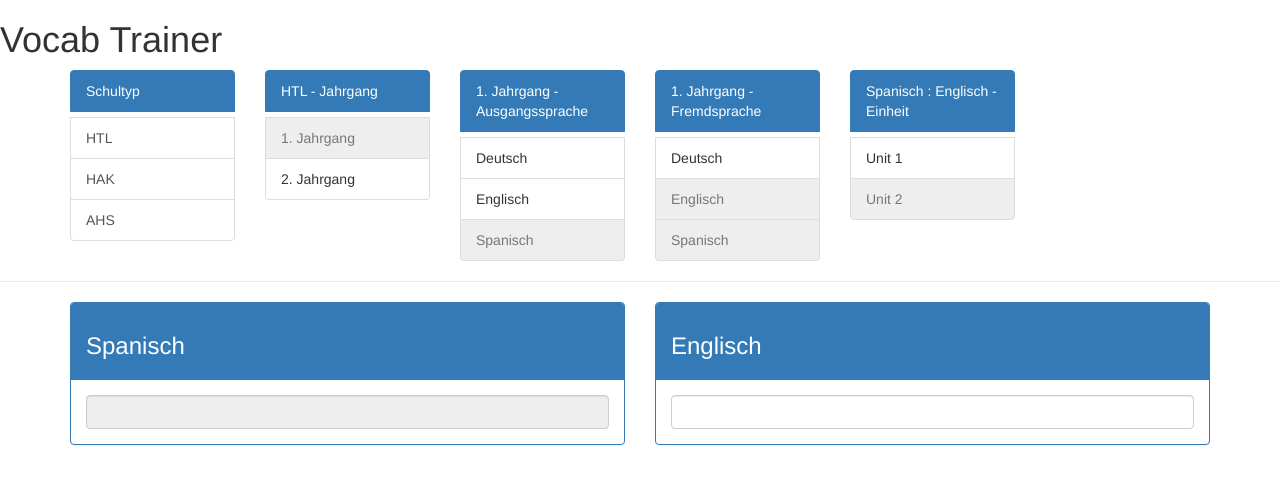
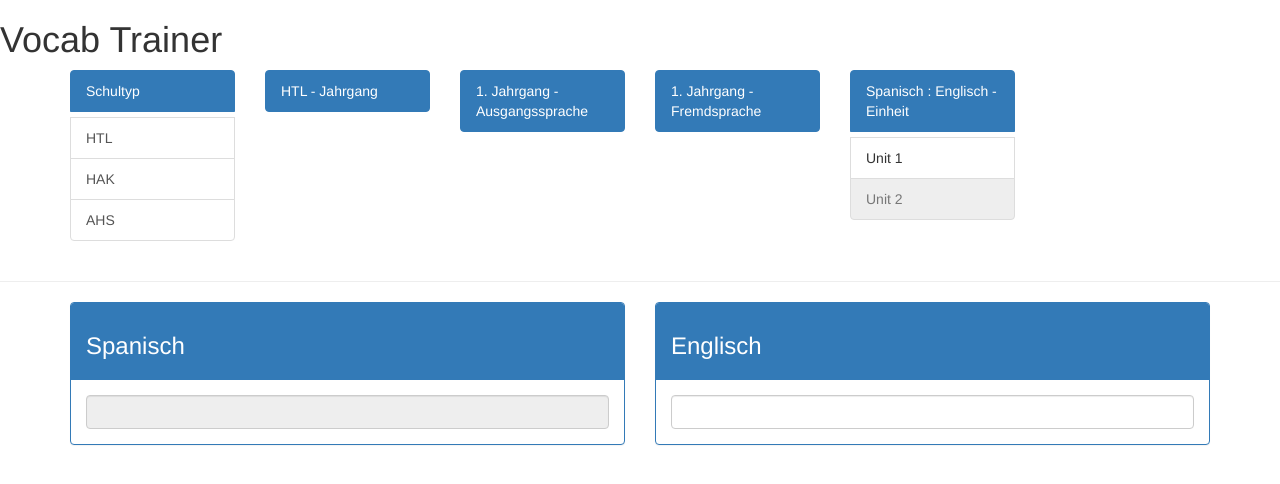
Before and after one commit to meik99/VocabTrainer, an Angular app in the folder client/: page / in a window 1280 px wide. Shown: the top 484 px of the page. Built offline with nearby package versions, Linux system fonts and the light colour scheme.

Commit message:
Implemented some unit selection logic

```diff
--- a/client/src/app/exercise/unit-selection/unit-selection.component.html
+++ b/client/src/app/exercise/unit-selection/unit-selection.component.html
@@ -3,29 +3,37 @@
     <div class="col-md-2">
       <div class="list-group">
         <a href="#" class="list-group-item list-group-item-heading active">Schultyp</a>
-        <a class="list-group-item" *ngFor="let typ of schooltypes" (click)="selectedSchooltype = typ.id">
-
+        <a class="list-group-item" *ngFor="let typ of getSchooltypes()" (click)="selectedSchooltype = typ.id">
             {{typ.name}}
-
         </a>
       </div>
     </div>
     <div class="col-md-2">
-      <li class="list-group-item list-group-item-heading active">HTL - Jahrgang</li>
-      <li class="list-group-item disabled">1. Jahrgang</li>
-      <li class="list-group-item">2. Jahrgang</li>
+      <div class="list-group">
+        <a href="#" class="list-group-item list-group-item-heading active">HTL - Jahrgang</a>
+        <a href="#"
+           class="list-group-item"
+           *ngFor="let level of getSchoollevel(selectedSchooltype)"
+           (click)="selectedSchoollevel = level.id">{{level.name}}</a>
+      </div>
     </div>
     <div class="col-md-2">
-      <li class="list-group-item list-group-item-heading active">1. Jahrgang - Ausgangssprache</li>
-      <li class="list-group-item">Deutsch</li>
-      <li class="list-group-item">Englisch</li>
-      <li class="list-group-item disabled">Spanisch</li>
+      <div class="list-group">
+        <a href="#" class="list-group-item list-group-item-heading active">1. Jahrgang - Ausgangssprache</a>
+        <a href="#" class="list-group-item" *ngFor="let lang of getLanguages(selectedSchooltype, selectedSchoollevel)"
+          (click)="selectedInputLanguage = lang.id">
+          {{lang.name}}
+        </a>
+      </div>
+
     </div>
     <div class="col-md-2">
-      <li class="list-group-item list-group-item-heading active">1. Jahrgang - Fremdsprache</li>
-      <li class="list-group-item">Deutsch</li>
-      <li class="list-group-item disabled">Englisch</li>
-      <li class="list-group-item disabled">Spanisch</li>
+      <div class="list-group">
+        <a href="#" class="list-group-item list-group-item-heading active">1. Jahrgang - Fremdsprache</a>
+        <a href="#" class="list-group-item"
+           *ngFor="let lang of getLanguages(selectedSchooltype, selectedSchoollevel)"
+            ngClass="{'disabled': selectedInputLanguage == lang.id}">{{lang.name}}</a>
+      </div>
     </div>
     <div class="col-md-2">
       <li class="list-group-item list-group-item-heading active">Spanisch : Englisch - Einheit</li>
--- a/client/src/app/exercise/unit-selection/unit-selection.component.ts
+++ b/client/src/app/exercise/unit-selection/unit-selection.component.ts
@@ -7,23 +7,28 @@ import {Component, OnInit, Output} from '@angular/core';
 })
 export class UnitSelectionComponent implements OnInit {
 
-  schooltypes = [
+  private schooltypes = [
     { id:1, name: "HTL" },
     { id:2, name: "HAK" },
     { id:3 ,name: "AHS" }
     ];
 
-  schoollevel = [
+  private schoollevel = [
     { id: 1, typeId: 1, name: "1. Jahrgang" },
     { id: 2, typeId: 1, name: "2. Jahrgang" },
-    { id: 3, typeId: 2, name: "1. Jahrgang" } ,
-    { id: 4, typeId: 2, name: "2. Jahrgang" }
+    { id: 3, typeId: 2, name: "1. Kindergarten" } ,
+    { id: 4, typeId: 2, name: "2. Kindergarten" },
+    { id: 5, typeId: 3, name: "1. Klasse" } ,
+    { id: 6, typeId: 3, name: "2. Klasse" }
     ];
 
-  languages: [
-    { id: 1, name: "Deutsch" },
-    { id: 2, name: "Englisch" },
-    { id: 3, name: "Spanisch" }
+  private languages = [
+    { id: 1, typeId: 1, levelId: 1, name: "Deutsch" },
+    { id: 2, typeId: 1, levelId: 1,  name: "Englisch" },
+    { id: 1, typeId: 1, levelId: 2, name: "Deutsch" },
+    { id: 2, typeId: 1, levelId: 2,  name: "Englisch" },
+    { id: 2, typeId: 1, levelId: 2,  name: "Spanisch" },
+    { id: 3, typeId: 2, levelId: 3, name: "Spanisch" }
     ];
 
   units:[
@@ -37,6 +42,18 @@ export class UnitSelectionComponent implements OnInit {
   selectedOutputLanguage;
   selectedUnit;
 
+  getSchooltypes(){
+    return this.schooltypes;
+  }
+
+  getSchoollevel(typeId : number){
+    return this.schoollevel.filter(level => level.typeId == typeId);
+  }
+
+  getLanguages(typeId: number, levelId: number){
+    return this.languages.filter(language => language.typeId == typeId && language.levelId == levelId);
+  }
+
   constructor() { }
 
   ngOnInit() {
```
